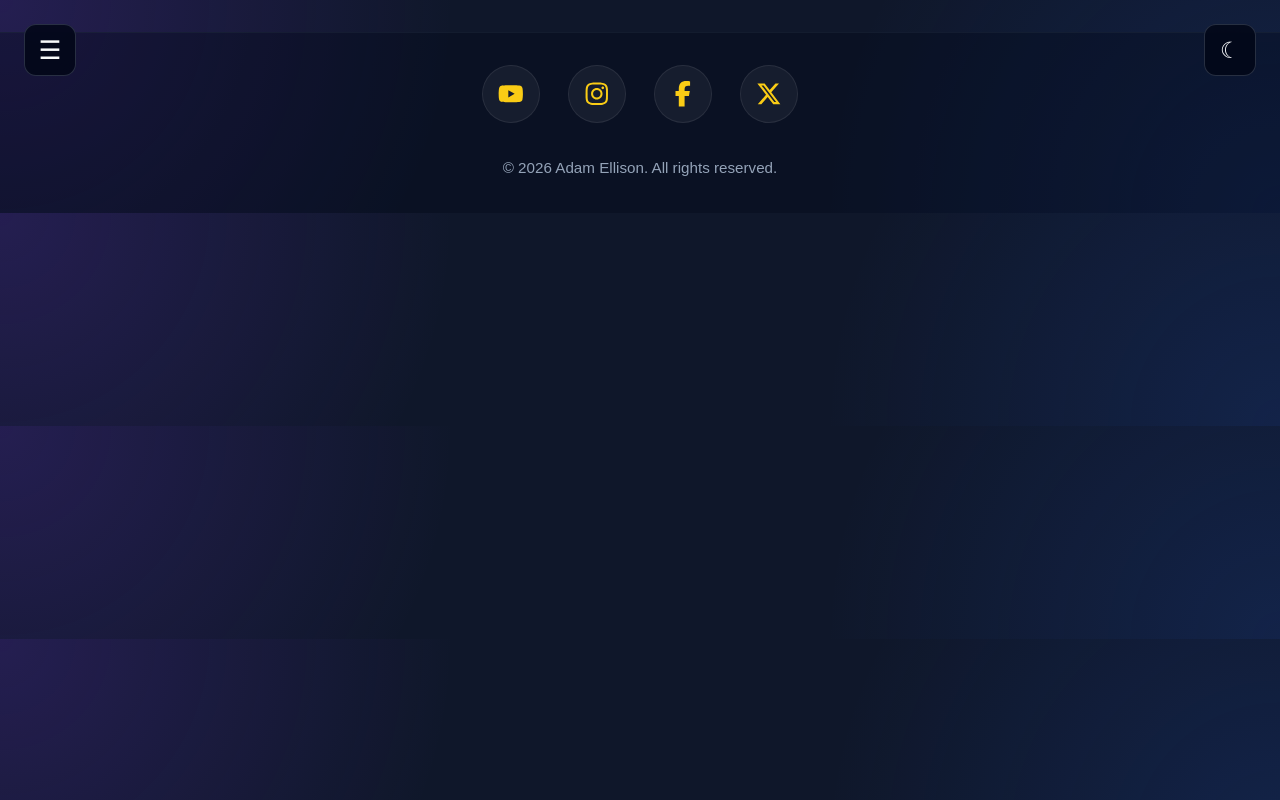
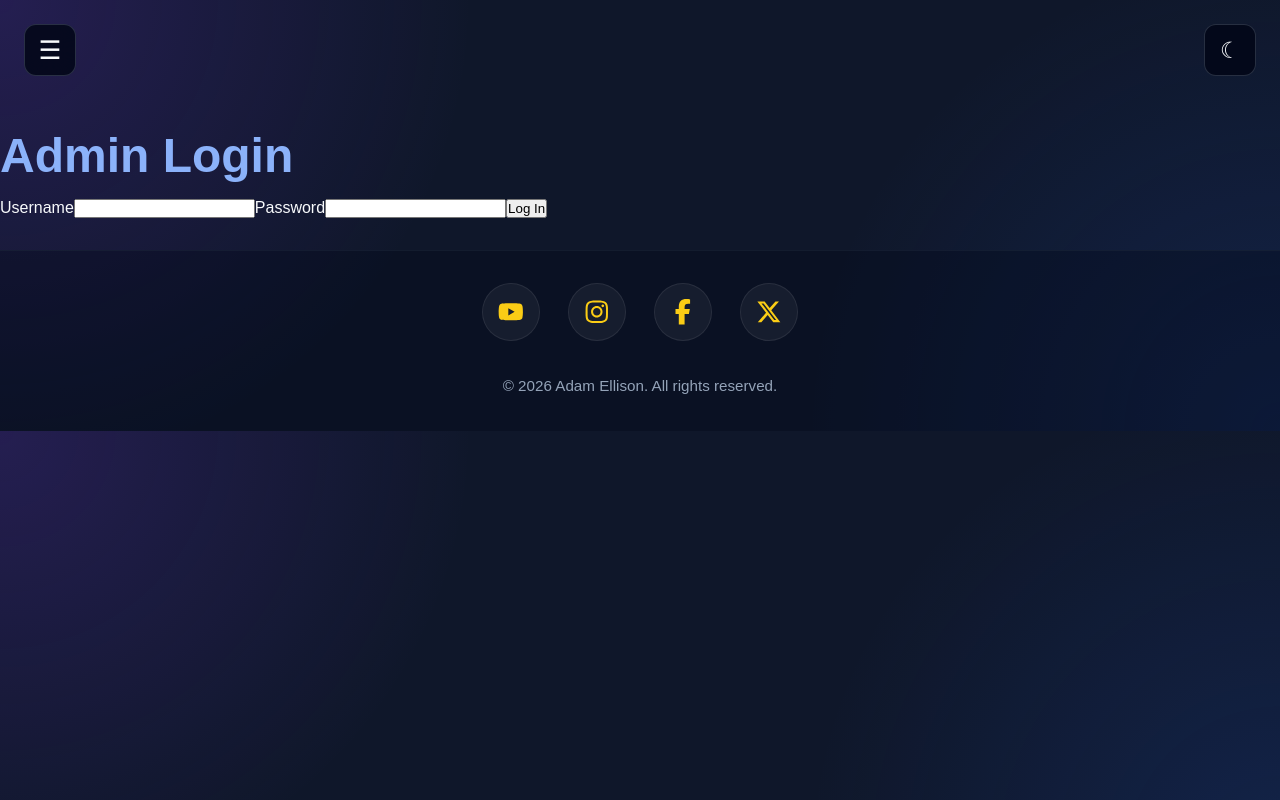
Before and after one commit to AdamTechworks/wonderverse-app, a React (Vite) app in the folder client/: page /admin/login in a window 1280 px wide. Built offline with nearby package versions, Linux system fonts and the light colour scheme; no server answers.

Commit message:
Added admin login frontend setup and css

```diff
--- a/client/src/App.jsx
+++ b/client/src/App.jsx
@@ -8,6 +8,7 @@ import Inspiration from "./pages/Inspiration";
 import Contact from "./pages/Contact";
 import Footer from "./components/Footer";
 import Admin from "./pages/Admin";
+import AdminLogin from "./pages/AdminLogin";
 
 
 function App() {
@@ -23,6 +24,7 @@ function App() {
           <Route path="/gallery" element={<Gallery />} />
           <Route path="/inspiration" element={<Inspiration />} />
           <Route path="/contact" element={<Contact />} />
+          <Route path="/admin/login" element={<AdminLogin />} />
           <Route path="/admin" element={<Admin />} />
         </Routes>
     </main>
--- a/client/src/pages/Admin.css
+++ b/client/src/pages/Admin.css
@@ -340,3 +340,9 @@
     width: 100%;
   }
 }
+
+/*admin login */
+
+.admin-login-page {
+  padding-top: 8rem;
+}
--- /dev/null
+++ b/client/src/pages/AdminLogin.jsx
@@ -0,0 +1,53 @@
+import "./Admin.css";
+
+import { useState } from "react";
+import { loginAdmin } from "../services/authService";
+
+function AdminLogin() {
+    const [username, setUsername] = useState("");
+    const [password, setPassword] = useState("");
+
+    async function handleSubmit(event) {
+  event.preventDefault();
+
+  try {
+    const result = await loginAdmin(username, password);
+
+    console.log("Login successful:", result.success);
+  } catch (error) {
+    console.error("Login failed:", error);
+  }
+}
+
+  return (
+    <section className="admin-login-page">
+  <h1>Admin Login</h1>
+
+  <form onSubmit={handleSubmit}>
+    <label>
+      Username
+      <input
+        type="text"
+        value={username}
+        onChange={(event) => setUsername(event.target.value)}
+      />
+    </label>
+
+    <label>
+      Password
+      <input
+        type="password"
+        value={password}
+        onChange={(event) => setPassword(event.target.value)}
+      />
+    </label>
+
+    <button type="submit">
+      Log In
+    </button>
+  </form>
+</section>
+  );
+}
+
+export default AdminLogin;
--- /dev/null
+++ b/client/src/services/authService.js
@@ -0,0 +1,26 @@
+const API_BASE_URL =
+  import.meta.env.VITE_API_URL || "http://localhost:5000";
+
+export async function loginAdmin(username, password) {
+  const response = await fetch(
+    `${API_BASE_URL}/api/auth/login`,
+    {
+      method: "POST",
+      headers: {
+        "Content-Type": "application/json",
+      },
+      body: JSON.stringify({
+        username,
+        password,
+      }),
+    }
+  );
+
+  if (!response.ok) {
+    throw new Error("Invalid username or password");
+  }
+
+  const result = await response.json();
+
+  return result;
+}
```
